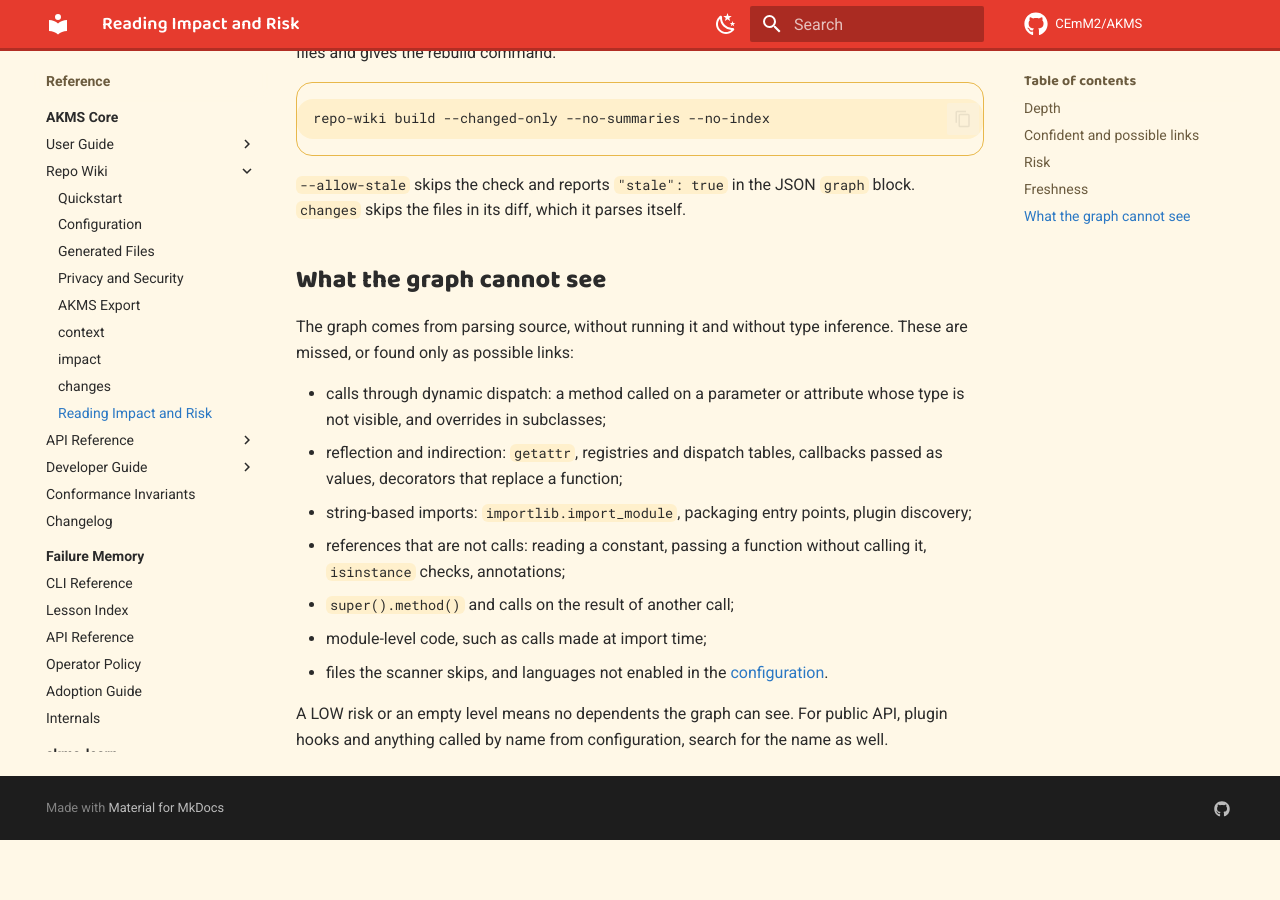
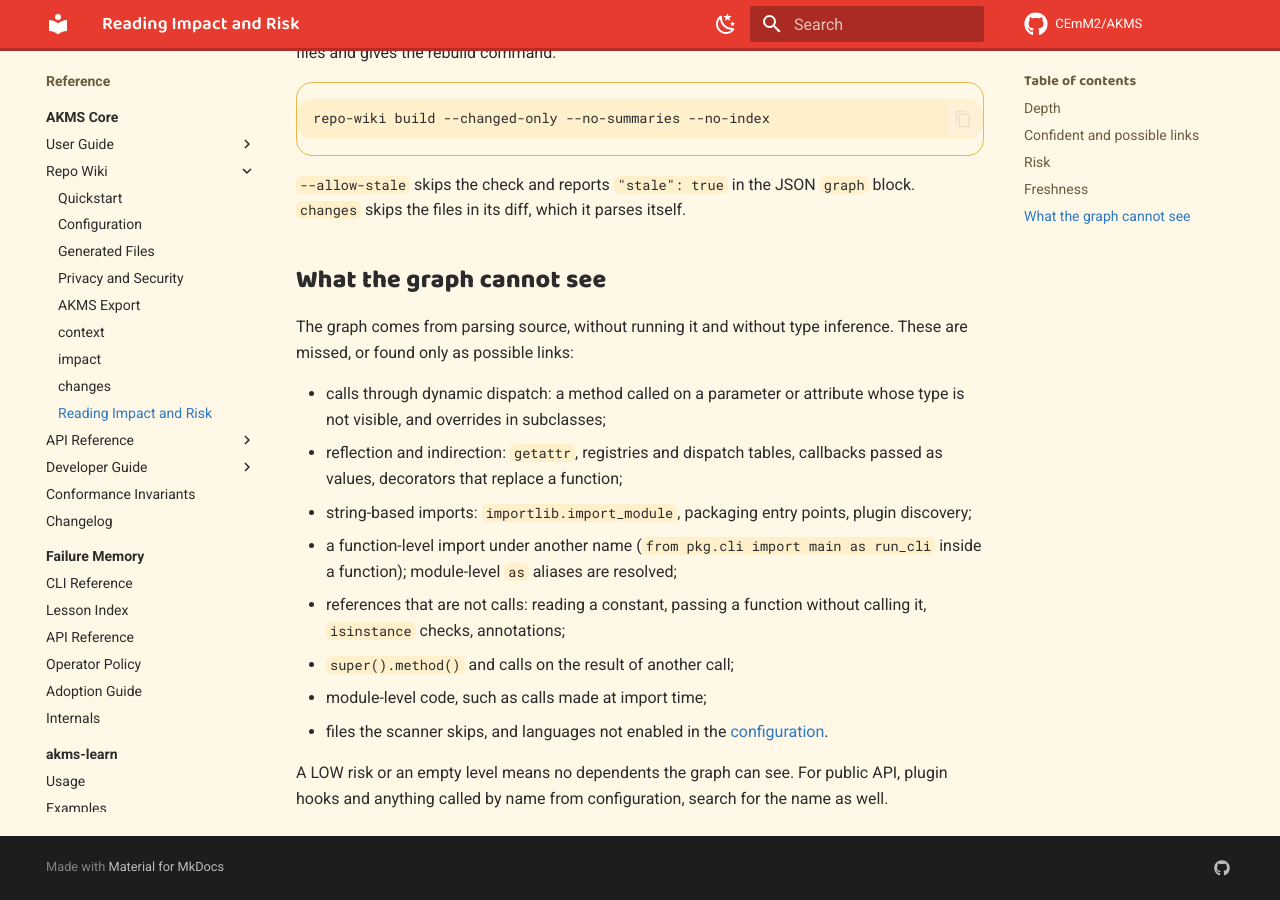
Before and after one commit to CEmM2/AKMS, an MkDocs documentation site: the page built from docs/reference/akms/repo-wiki/reading-impact.md, in a window 1280 px wide and 900 px high, scrolled down 2960 px. Built offline with MkDocs 1.6.1 and Material for MkDocs 9.7.7, drawn with Linux system fonts in a browser that asks for light colours; comment, search, counter and statistics services are not loaded; before the commit the page ends 3800 px from its top, so only the background shows below that.

Commit message:
docs(repo-wiki): name function-level import aliases as a blind spot
A function-level `from x import f as g` records only `x.f`, so a call
of `g()` is not linked. Say so in the skill and the impact reference.

Co-Authored-By: Claude Opus 5.5 <noreply@anthropic.com>

```diff
--- a/docs/reference/akms/repo-wiki/reading-impact.md
+++ b/docs/reference/akms/repo-wiki/reading-impact.md
@@ -110,6 +110,8 @@ inference. These are missed, or found only as possible links:
   passed as values, decorators that replace a function;
 - string-based imports: `importlib.import_module`, packaging entry points, plugin
   discovery;
+- a function-level import under another name (`from pkg.cli import main as
+  run_cli` inside a function); module-level `as` aliases are resolved;
 - references that are not calls: reading a constant, passing a function without
   calling it, `isinstance` checks, annotations;
 - `super().method()` and calls on the result of another call;
```
Also changed, not shown: packages/akms/src/akms/_bundled/skills/repo-wiki-code-intel/SKILL.md (+3 -0 lines).
